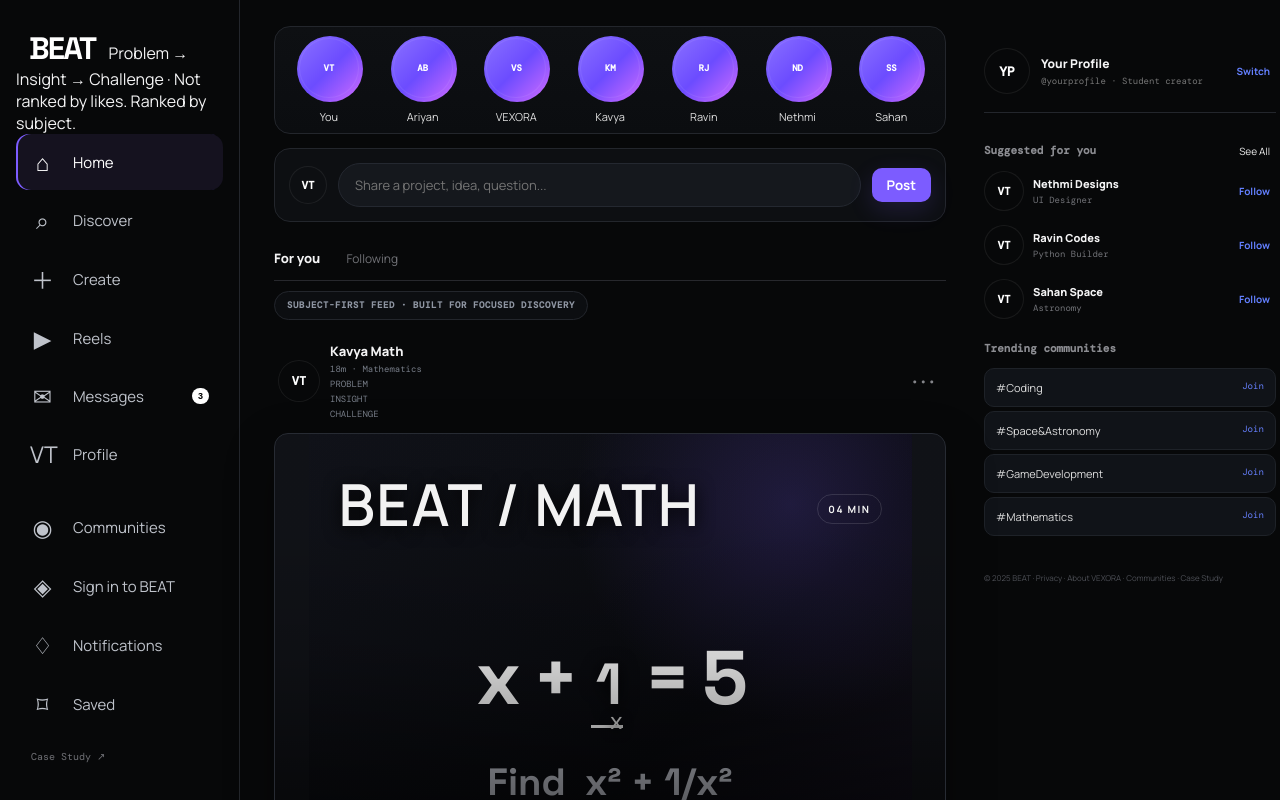
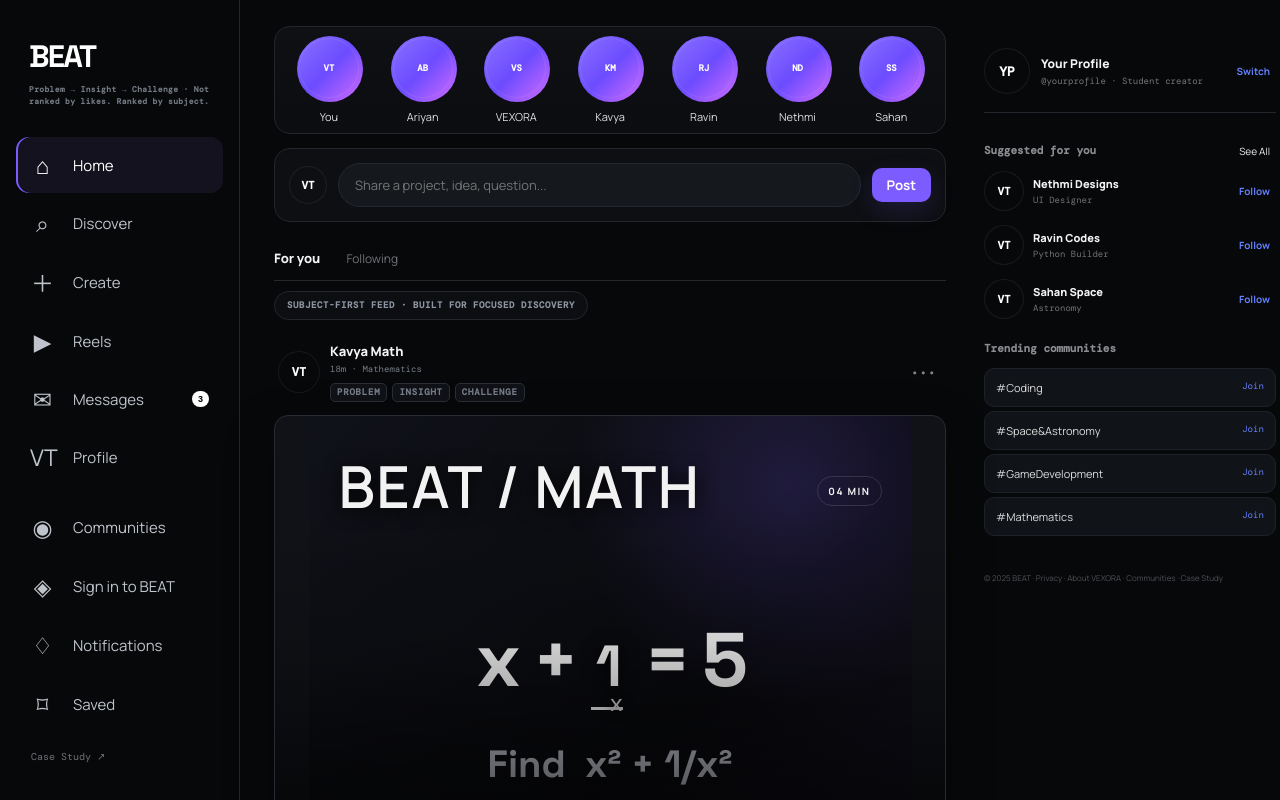
Before and after one commit to Thiviyan001/vexora-platform, a Next.js app: page /beat in a window 1280 px wide. Shown: the top 800 px of the page. Built offline with nearby package versions, Linux system fonts and the light colour scheme; a web font is replaced by a local one.

Commit message:
Style BEAT method labels and demo credentials

```diff
--- a/app/beat/beat.css
+++ b/app/beat/beat.css
@@ -259,3 +259,15 @@ html,body{background:var(--beat-bg)}
   .ig-main h1::after{margin-top:11px;width:28px;height:2px}
   .profile-head h1{font-size:25px!important}
 }
+
+
+/* BEAT brand + post method labels */
+.beat-brand{display:flex;flex-direction:column;gap:8px;padding:8px 13px 30px}
+.beat-brand .ig-logo{padding:0}
+.beat-logo-tagline{max-width:185px;color:#737985;font:600 8px/1.45 "DM Mono","Courier New",monospace;letter-spacing:.35px}
+.ig-post header>div:nth-child(2){min-width:0}
+.beat-method-row{display:flex;flex-wrap:wrap;gap:5px;margin-top:5px}
+.beat-method-row span{display:inline-flex;align-items:center;padding:4px 6px;border:1px solid #2a2e37;border-radius:5px;background:#101218;color:#a69aff;font:800 7px/1 "DM Mono","Courier New",monospace;letter-spacing:.8px}
+.demo-credentials{margin:8px 0 12px!important;padding:9px 10px;border:1px solid #282d36;border-radius:8px;background:#0b0d10;color:#8f96a3!important;font:700 10px/1.5 "DM Mono","Courier New",monospace!important}
+.demo-credentials strong{color:#e6e8ee!important}
+@media(max-width:700px){.beat-brand{padding:5px 0 12px;gap:4px}.beat-logo-tagline{max-width:150px;font-size:7px}.beat-method-row{gap:4px}.beat-method-row span{font-size:6.5px;padding:3px 5px}}
```
